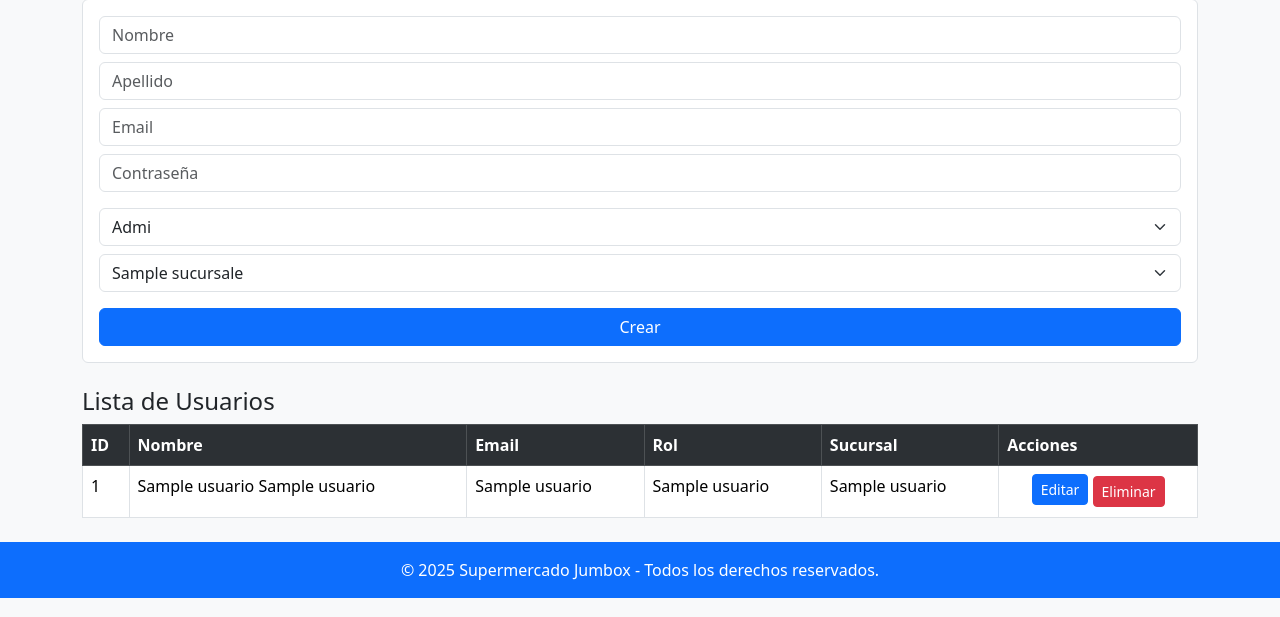
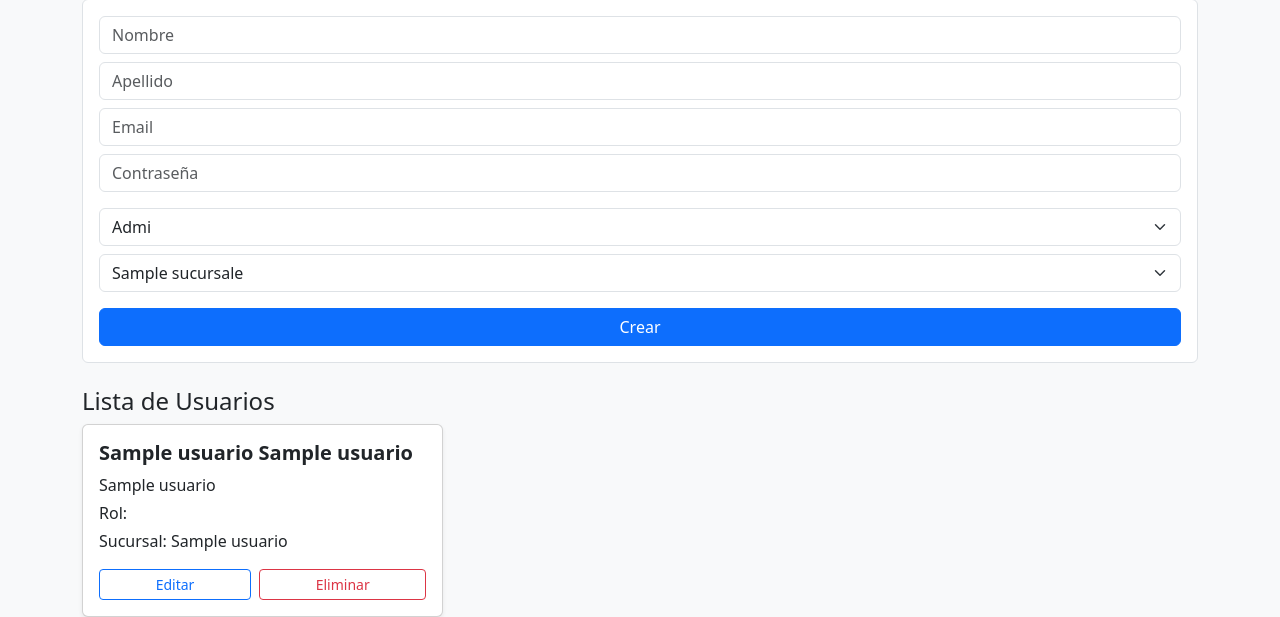
Before and after one commit to melanycpm1/supermercado-jumbox, a Flask app: template templates/usuarios.html in a window 1280 px wide. Shown: the part 197-814 px from the top of the page. Run offline with Flask 3, Linux system fonts and the light colour scheme; the template is opened without the code that fills it: most values are stand-ins (such as "Sample title", 1, 10 or a date in 2020).

Commit message:
fix:mejora en ui

```diff
--- a/templates/usuarios.html
+++ b/templates/usuarios.html
@@ -14,18 +14,18 @@
 
 <header class="bg-primary text-white p-3 d-flex justify-content-between align-items-center">
     <nav class="d-flex gap-3">
-        <a class="text-white text-decoration-none fw-semibold" href="{{url_for('panel_principal')}}">Home</a>
+        <a class="text-white text-decoration-none fw-bold" href="{{url_for('panel_principal')}}">Home</a>
         {% if usuarioRol!='vendedor' %}
-        <a class="text-white text-decoration-none fw-semibold" href="{{url_for('gestion_inventario')}}">Inventario</a>
+        <a class="text-white text-decoration-none fw-bold" href="{{url_for('gestion_inventario')}}">Inventario</a>
         {% endif %}
         {% if usuarioRol!='vendedor' and usuarioRol!='reponedor' %}
-        <a class="text-white text-decoration-none fw-semibold" href="{{url_for('gestion_pedidos')}}">Pedido</a>
+        <a class="text-white text-decoration-none fw-bold" href="{{url_for('gestion_pedidos')}}">Pedido</a>
         {% endif %}
         {% if usuarioRol!='reponedor' and usuarioRol!='vendedor' %}
-        <a class="text-white text-decoration-none fw-semibold" href="{{url_for('reportes')}}">Reporte</a>
+        <a class="text-white text-decoration-none fw-bold" href="{{url_for('reportes')}}">Reporte</a>
         {% endif %}
         {% if usuarioRol=='vendedor' %}
-        <a class="text-white text-decoration-none fw-semibold" href="{{url_for('ventas')}}">Ventas</a>
+        <a class="text-white text-decoration-none fw-bold" href="{{url_for('ventas')}}">Ventas</a>
         {% endif %}
     </nav>
     <div id="user-section" class="d-flex gap-3 align-items-center">
@@ -66,38 +66,43 @@
     <!-- LISTA DE USUARIOS -->
     <h2 class="h4">Lista de Usuarios</h2>
 
-    <table class="table table-bordered table-striped bg-white">
-        <tr class="table-dark">
-            <th>ID</th>
-            <th>Nombre</th>
-            <th>Email</th>
-            <th>Rol</th>
-            <th>Sucursal</th>
-            <th>Acciones</th>
-        </tr>
+    <div class="row g-3">
+    {% for u in usuarios %}
+    <div class="col-md-6 col-lg-4">
+        <div class="card shadow-sm h-100">
+            <div class="card-body">
+                <h5 class="card-title fw-bold">{{ u[1] }} {{ u[2] }}</h5>
+                <p class="card-text mb-1"><i class="bi bi-envelope"></i> {{ u[3] }}</p>
+                <p class="card-text mb-1">
+                    Rol:
+                    {% if u[5]=='admi' %}
+                        <span class="badge bg-success">Admi</span>
+                    {% elif u[5]=='vendedor' %}
+                        <span class="badge bg-warning text-dark">Vendedor</span>
+                    {% elif u[5]=='reponedor' %}
+                        <span class="badge bg-info text-dark">Reponedor</span>
+                    {% elif u[5]=='encargado' %}
+                        <span class="badge bg-danger">Encargado</span>
+                    {% endif %}
+                </p>
+                <p class="card-text mb-3"><i class="bi bi-building"></i>Sucursal: {{ u[6] }}</p>
 
-        {% for u in usuarios %}
-        <tr>
-            <td>{{ u[0] }}</td>
-            <td>{{ u[1] }} {{ u[2] }}</td>
-            <td>{{ u[3] }}</td>
-            <td>{{ u[5] }}</td>
-            <td>{{ u[6] }}</td>
-            <td class="text-center">
-                <button class="btn btn-primary btn-sm mb-1"
+                <div class="d-flex gap-2">
+                    <button class="btn btn-outline-primary btn-sm flex-grow-1"
                             onclick="abrirModalUsuario({{ u[0] }}, '{{ u[1] }}', '{{ u[2] }}', '{{ u[3] }}', '{{ u[5] }}', {{ u[6] }})">
-                    Editar
+                        <i class="bi bi-pencil-square"></i> Editar
                     </button>
-
                     <a href="{{ url_for('eliminar_usuario', id=u[0]) }}"
                        onclick="return confirm('¿Eliminar usuario?')"
-                   class="btn btn-danger btn-sm">
-                   Eliminar
+                       class="btn btn-outline-danger btn-sm flex-grow-1">
+                       <i class="bi bi-trash"></i> Eliminar
                     </a>
-            </td>
-        </tr>
+                </div>
+            </div>
+        </div>
+    </div>
     {% endfor %}
-    </table>
+</div>
 </main>
 
 <!-- MODAL USUARIO PARA EDITAR -->
@@ -154,9 +159,7 @@
         </div>
     </div>
 </div>
-<footer class="bg-primary text-white text-center p-3 mt-4">
-        © 2025 Supermercado Jumbox - Todos los derechos reservados.
-</footer>
+
 
 <script src="https://cdn.jsdelivr.net/npm/bootstrap@5.3.2/dist/js/bootstrap.bundle.min.js"></script>
 <script src="../static/js/modal_usuario.js"></script>
```
Lines whose indentation alone changed are shown as unchanged.
